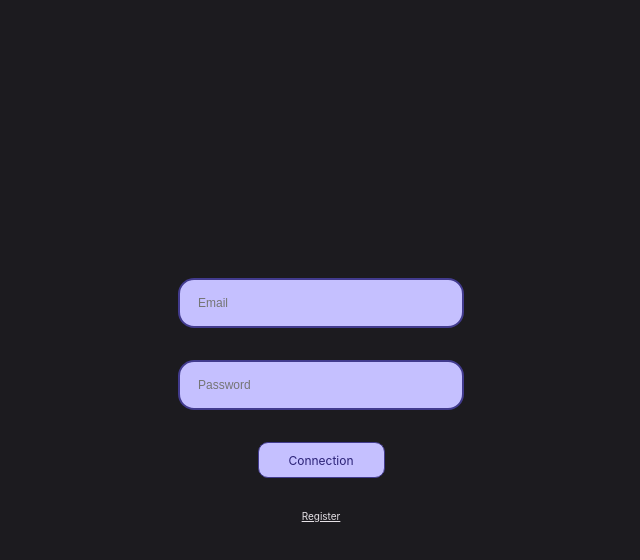
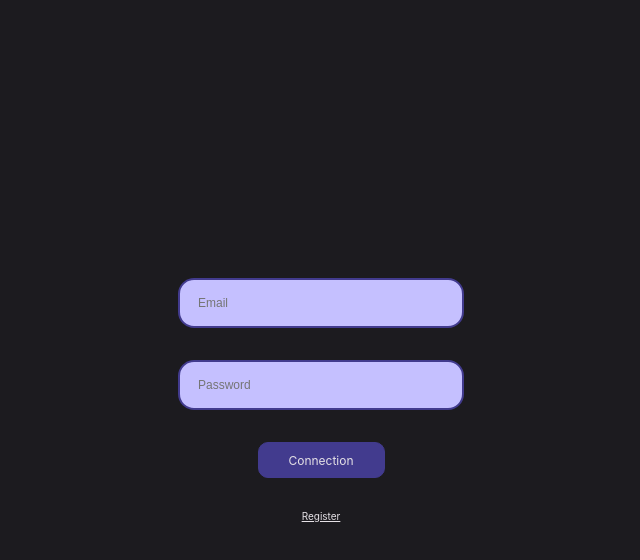
Before and after one commit to AlexGuillard/Area, a React (Create React App) app in the folder web/: page / in a window 1280 px wide. In both pictures the pointer is over the element "Connection". Shown: the top 560 px of the page, without its empty margins (319-959 px from the left). Built offline with nearby package versions, Linux system fonts and the light colour scheme.

Commit message:
style(web): add transition on hover of buttons

```diff
--- a/web/src/Component/Add/add.css
+++ b/web/src/Component/Add/add.css
@@ -144,6 +144,7 @@
     width: 222px;
     height: 47px;
     cursor: pointer;
+    transition: all 0.15s ease-in-out;
 }
 
 .addComponentButtonText {
@@ -151,3 +152,7 @@
     font-size: 20px;
     font-weight: 400;
 }
+
+.addComponentButton:hover {
+    scale: 1.05;
+}
--- a/web/src/Page/Area/area.css
+++ b/web/src/Page/Area/area.css
@@ -48,6 +48,11 @@
     width: 40px;
     height: 40px;
     cursor: pointer;
+    transition: all 0.15s ease-in-out;
+}
+
+.UserLogo:hover {
+    filter: brightness(0.7);
 }
 
 .areaList {
@@ -71,4 +76,9 @@
     width: 100px;
     height: 100px;
     cursor: pointer;
+    transition: all 0.15s ease-in-out;
 }
+
+.AddLogo:hover {
+    scale: 1.05;
+}
--- a/web/src/Page/Login/login.css
+++ b/web/src/Page/Login/login.css
@@ -44,7 +44,16 @@
     justify-content: center;
     align-items: center;
     cursor: pointer;
+    transition: all 0.15s ease-in-out;
 }
+
+.connectionButon:hover {
+    background-color: #423B8E;
+    color: #E5E1E6;
+}
+
+/* create transition for button ease out */
+
 
 .registerButon {
     color: #E5E1E6;
--- a/web/src/Page/Register/register.css
+++ b/web/src/Page/Register/register.css
@@ -43,6 +43,12 @@
     flex-direction: column;
     justify-content: center;
     align-items: center;
+    transition: all 0.15s ease-in-out;
+}
+
+.connectionButon:hover {
+    background-color: #423B8E;
+    color: #E5E1E6;
 }
 
 .registerButon {
--- a/web/src/Page/Services/services.css
+++ b/web/src/Page/Services/services.css
@@ -22,6 +22,11 @@
     gap: 25px;
     align-items: center;
     cursor: pointer;
+    transition: all 0.15s ease-in-out;
+}
+
+.servicesBackArea:hover {
+    filter: brightness(0.7);
 }
 
 .servicesTitle {
```
Also changed, not shown: 1 other file (tests, documents, lock files or other folders).
